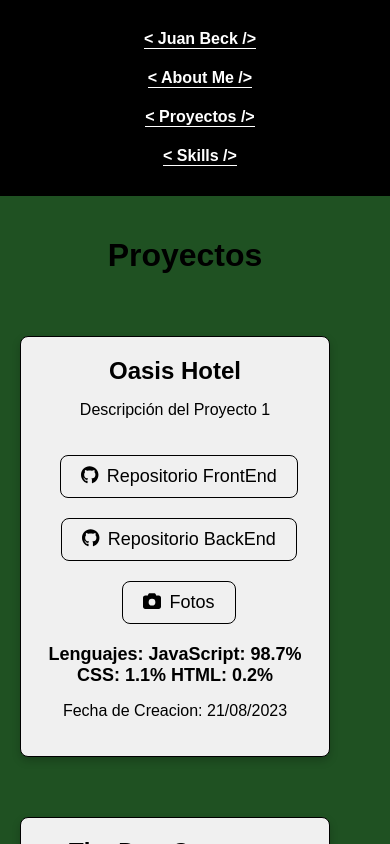
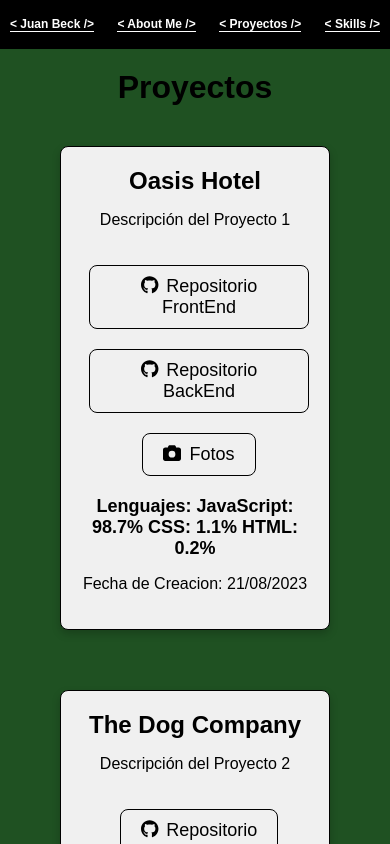
Before and after one commit to JBautistaBeck/My-Portfolio-Nuevo, a React (Create React App) app: page /proyectos in a window 390 px wide. Shown: the top 844 px of the page. Built offline with nearby package versions, Linux system fonts and the light colour scheme.

Commit message:
bugs responsive

```diff
--- a/src/componets/NavBar/NavBar.css
+++ b/src/componets/NavBar/NavBar.css
@@ -16,15 +16,17 @@
 
 @media (max-width: 768px) {
     .nav-container {
-        flex-direction: column;
+        flex-direction: row;
         height: auto;
-        padding: 20px;
+        padding: 10px;
         text-align: center;
-        padding-right: 10px;
+        font-size: 12px;
+        justify-content: space-between;
     }
 
     .nav-link {
-        margin: 10px 0;
+        margin: 7px 0;
         border-bottom: 1px solid #ffffff;
+
     }
 }
--- a/src/views/detail/detail.css
+++ b/src/views/detail/detail.css
@@ -97,8 +97,8 @@
 
 @media (max-width: 768px) {
     .detail-content {
-      padding: 10px;
-      margin-left: -28px;
+      width: 320px;
+      margin: auto;
 
     }
 
@@ -118,6 +118,6 @@
     .carousel-container {
         width: 90%;
         height: auto;
-        margin-left: 10px;
+        margin: auto;
     }
 }
--- a/src/views/home/home.css
+++ b/src/views/home/home.css
@@ -60,5 +60,6 @@
   .home-container {
     width: 80%;
     margin: auto;
+    margin-top: -60px;
   }
 }
--- a/src/views/proyectos/proyectos.css
+++ b/src/views/proyectos/proyectos.css
@@ -17,10 +17,10 @@
 
 @media (max-width: 768px) {
     .proyectos-list {
-        align-items: center;
-        margin-left: -40px;
+        margin: auto;
+
     }
     .title-pro{
-        margin-left: -20px;
+        margin: auto;
     }
 }
```
